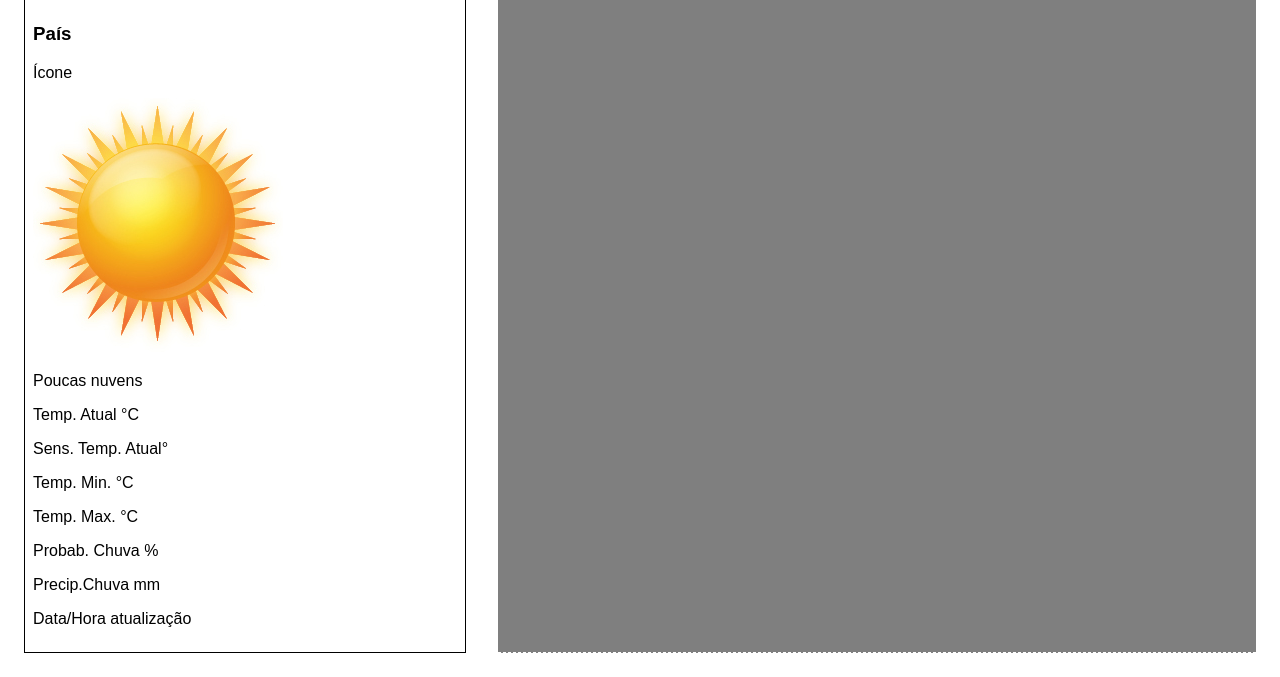
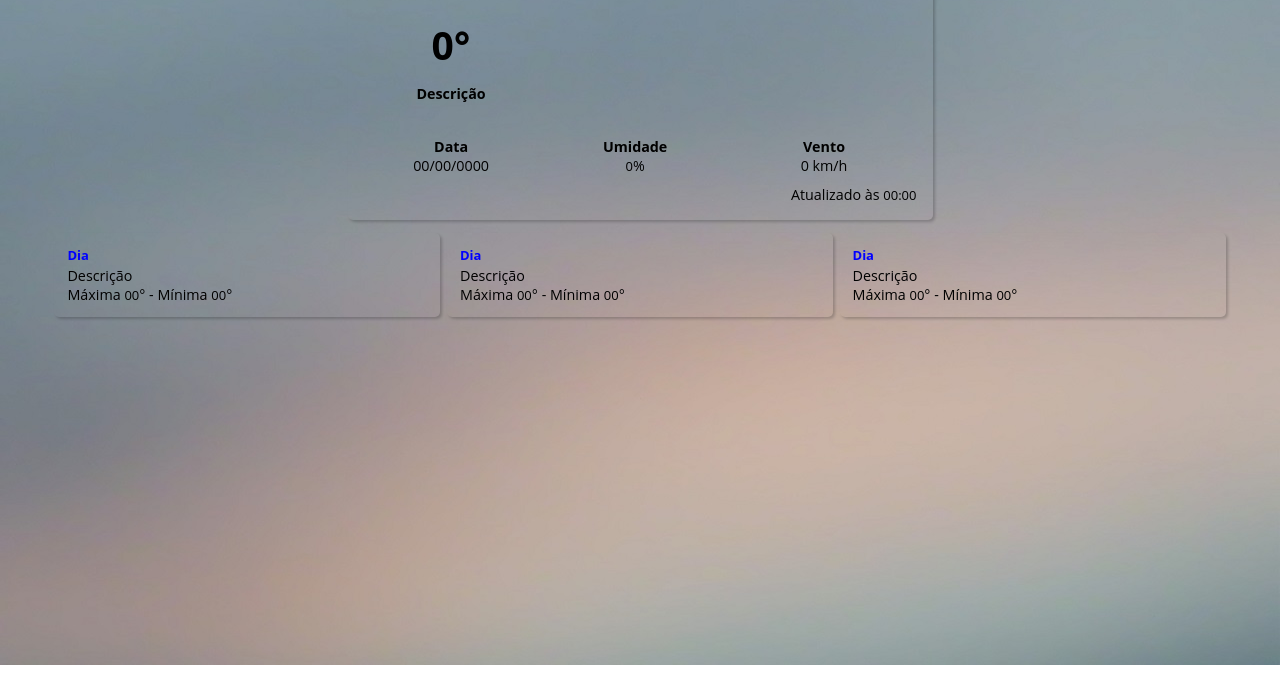
Before and after one commit to jorgemnr/PrevisaoClimaHG, a plain HTML site: page index.html in a window 1280 px wide. Shown: the part 135-812 px from the top of the page. Drawn offline with nearby package versions, Linux system fonts and the light colour scheme; no server answers.

Commit message:
Add files via upload

```diff
--- a/estilo.css
+++ b/estilo.css
@@ -1,57 +1,171 @@
-body {
-    /* background-image: url(fundo.png);
-    background-attachment: fixed;
-    background-position: center;
-    background-repeat: no-repeat;
-    background-size: cover; */
-    font-family: Arial, Helvetica, sans-serif;
+* {
+    font-family: 'Open Sans', sans-serif;
+    font-size: 13px;
+    margin: 0;
 }
 
-section {
-    display: flex;
-    flex-flow: row wrap;
+body {
+    margin: 1rem 4vw;
+    background-image: url(fundo.jpg);
+    background-attachment: fixed;
+    background-size: cover;
 }
 
-#previsaoAtual {
-    margin: 1rem;
-    /* min-width: 20rem; */
-    /* max-width: 25rem; */
-
-    font-size: 1rem;
-    padding: 0.5rem;
-    flex-grow: 1;
-    flex-basis: 20rem;
-    border: black 1pt solid;
+h1, #temp {
+    font-size: 3rem;
+    margin-bottom: 1rem;
 }
 
-#name {
-    font-size: 2.5rem;
+h2, h3 {
+    font-size: 1.1rem;
+    font-weight: bold;
+    margin: 0;
 }
 
-/* #previsao24Horas {
-    margin: 1rem;
-    background-color: rgba(0, 0, 0, 0.5);
-    color: white;
-    font-size: 1rem;
-    padding: 0.5rem;
-    flex-grow: 0.5;
-    flex-basis: 20rem;
-} */
-
-#previsao10Dias {
-    margin: 1rem;
-    background-color: rgba(0, 0, 0, 0.5);
-    color: white;
-    font-size: 1rem;
-    padding: 0.5rem;
-    border-bottom: white 1pt dashed;
+p {
+    font-size: 1.1rem;
 }
 
-#previsao10Dias table td {
-    width: 9rem;
+#linhaErro {
+    display: none;
 }
 
-header {
-    border-bottom: white 1pt solid;
-    padding: 0.3rem 0 0.2rem 0;
+#erro {
+    font-size: 1.5rem;
+    color: red;
+    padding: 1rem;
 }
+
+#city_name {
+    font-weight: bolder;
+    font-size: 1.5rem;
+    padding-top: 0.5rem;
+}
+
+#pAtualizacao {
+    text-align: right;
+    padding-top: 0.5rem;
+    ;
+}
+
+.pPrevisao {
+    font-size: 1rem;
+    color: blue;
+    font-weight: bold;
+    line-height: 1.5rem;
+    margin: 0;
+}
+
+.pMaxMin {
+    margin: 0;
+}
+
+#condition_slug {
+    display: flex;
+    margin: auto;
+    box-shadow: 2px 2px 3px rgba(0, 0, 0, 0.2);
+    max-width: 45rem;
+    justify-content: center;
+    border-radius: 5px;
+}
+
+#img_id {
+    width: 173px;
+    height: 144px;
+}
+
+#tabDiaAtual {
+    text-align: center;
+    flex-grow: 1;
+    margin: 1rem;
+}
+
+#tabDiaAtual td {
+    width: 80px;
+}
+
+#tabDiaAtual p {
+    margin: 0;
+}
+
+#containerPrevisao {
+    display: flex;
+    flex-direction: row;
+    justify-content: space-between;
+    align-content: center;
+    align-items: center;
+    flex-wrap: wrap;
+    margin: 0.5rem 0;
+}
+
+#containerPrevisao article {
+    display: flex;
+    box-shadow: 2px 2px 3px rgba(0, 0, 0, 0.2);
+    border-radius: 5px;
+    padding: 1rem 1rem;
+    flex-grow: 1;
+    margin: 0.5rem 0.25rem;
+}
+
+#containerPrevisao #imagemDoDia {
+    width: 120px;
+    height: 70px;
+    overflow: hidden;
+}
+
+div {
+    align-self: center;
+}
+
+.clear_day {
+    background-color: #217CAF;
+    color: white;
+}
+
+.clear_night {
+    background-color: #000;
+    color: white;
+}
+
+.cloudly_day {
+    background-color: #ddd;
+}
+
+.fog {
+    background-color: rgb(204, 204, 204);
+}
+
+.rain {
+    background-color: rgb(194, 194, 194);
+}
+
+.storm, .hail {
+    background-color: rgb(165, 165, 165);
+}
+
+.cloud {
+    background-color: rgb(150, 150, 150);
+    color: white;
+}
+
+.cloudly_night {
+    background-color: #444;
+    color: white;
+}
+
+/*
+Classes que são adicionadas de acordo com a condição climática:
+
+storm (tempestade)
+snow (neve)
+hail (granizo)
+rain (chuva)
+fog (neblina)
+clear_day (ensolarado)
+clear_night (estrelado)
+cloud (nublado)
+cloudly_day (nublado com sol)
+cloudly_night (nublado com estrelas)
+none_day (erro, mas esta de dia)
+none_night (erro, mas esta de noite)
+*/
--- a/index.html
+++ b/index.html
@@ -5,64 +5,87 @@
     <meta charset="UTF-8">
     <meta name="viewport" content="width=device-width, initial-scale=1.0">
     <meta http-equiv="X-UA-Compatible" content="ie=edge">
+    <script src="https://ajax.googleapis.com/ajax/libs/jquery/2.1.3/jquery.min.js" type="text/javascript"></script>
+    <script src="script.js"></script>
     <link rel="stylesheet" href="estilo.css">
-    <title>Previsão Clima</title>
+    <title>Previsão do Tempo</title>
 </head>
 
 <body>
-    <section>
-        <article id="previsaoAtual">
-            <h1 id="name">Cidade</h1>
-            <h3 id="country">País</h3>
-            <p id="icon">Ícone</p>
-            <img src="1.jpg" alt="">
-            <p id="condition">Poucas nuvens</p>
-            <p id="pTemperature">Temp. Atual<span id="temperature"></span> °C</p>
-            <p id="pSensation">Sens. Temp. Atual<span id="sensation"></span>°</p>
-            <!-- <p id="PHumidity">Humidade<span id="humidity"></span>%</p> -->
-            <p id="pTemperatureMin"><span id="temperature-min">Temp. Min.</span> °C</p>
-            <p id="pTemperatureMax"><span id="temperature-max">Temp. Max.</span> °C</p>
-            <p id="pProbabChuva"><span id="rain-probability">Probab. Chuva</span> %</p>
-            <p id="pPrecipChuva"><span id="rain-precipitation">Precip.Chuva</span> mm</p>
-
-            <div>
-
-
-            </div>
-
-            <p id="date">Data/Hora atualização</p>
-        </article>
-        <!-- <article id="previsao24Horas">
-            <header>
-                Previsão 24 horas
-            </header>
-            <p id="date">Data/Hora</p>
-            <p id="temperature">Temperatura</p>
-            <p id="precipitation">Precipitação em milímetro.</p>
-        </article> -->
-        <article id="previsao10Dias">
-            <header>
-                Previsão 10 dias
-            </header>
-            <table>
-                <tbody>
+    <section id="condition_slug">
+        <table id="tabDiaAtual">
+            <tbody>
+                <tr id="linhaErro">
+                    <td colspan="3">
+                        <p id="erro">Erro</p>
+                    </td>
+                </tr>
+                <tr>
+                    <td colspan="3">
+                        <p id="city_name">Cidade</p>
+                    </td>
+                </tr>
+                <tr>
+                    <td colspan="1">
+                        <h1><span id="temp">0</span>°</h1>
+                        <h2 id="description">Descrição</h2>
+                    </td>
+                    <td colspan="2">
+                        <div id="img_id">
+                    </td>
+                </tr>
+                <tr>
                     <td>
-                        <p id="date">Data</p>
+                        <h3>Data</h3>
+                        <p id="date">00/00/0000</p>
                     </td>
                     <td>
-                        <p id="probability">Probabilidade de chuva em porcentagem.</p>
+                        <h3>Umidade</h3>
+                        <p><span id="humidity">0</span>%</p>
                     </td>
                     <td>
-                        <p id="precipitation">Precipitação em milímetro.</p>
+                        <h3>Vento</h3>
+                        <p id="wind_speedy">0 km/h</p>
+                    </td>
+                    <!--  <td>
+                        <h3>Nascer</h3>
+                        <p id="sunrise">00:00 pm</p>
                     </td>
                     <td>
-                        <p id="temperature-min">temperature-min</p>
+                        <h3>Pôr</h3>
+                        <p id="sunset">00:00 pm</p>
+                    </td> -->
+                </tr>
+                <tr>
+                    <td colspan="3">
+                        <p id="pAtualizacao">Atualizado às <span id="time">00:00</span></p>
                     </td>
-                    <td>
-                        <p id="temperature-max">temperature-max</p>
-                    </td>
-                </tbody>
-            </table>
+                </tr>
+            </tbody>
+        </table>
+
+    </section>
+    <section id="containerPrevisao">
+        <article id="condition0">
+            <div>
+                <p class="pPrevisao" id="weekday0">Dia</p>
+                <p class="pMaxMin" id="description0">Descrição</p>
+                <p class="pMaxMin">Máxima <span id="max0">00</span>° - Mínima <span id="min0">00</span>°</p>
+            </div>
+        </article>
+        <article id="condition1">
+            <div>
+                <p class="pPrevisao" id="weekday1">Dia</p>
+                <p class="pMaxMin" id="description1">Descrição</p>
+                <p class="pMaxMin">Máxima <span id="max1">00</span>° - Mínima <span id="min1">00</span>°</p>
+            </div>
+        </article>
+        <article id="condition2">
+            <div>
+                <p class="pPrevisao" id="weekday2">Dia</p>
+                <p class="pMaxMin" id="description2">Descrição</p>
+                <p class="pMaxMin">Máxima <span id="max2">00</span>° - Mínima <span id="min2">00</span>°</p>
+            </div>
         </article>
     </section>
 </body>
```
